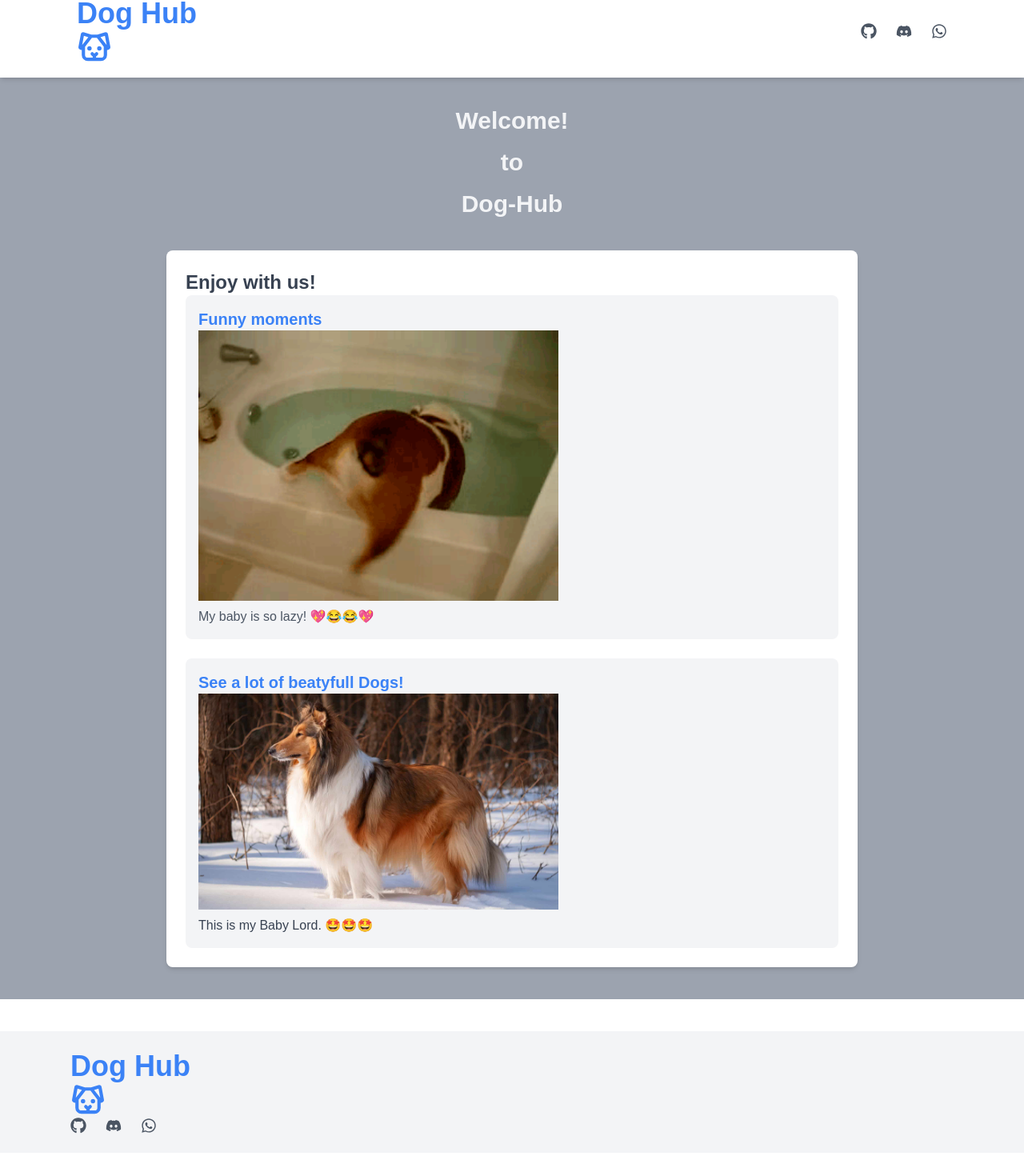
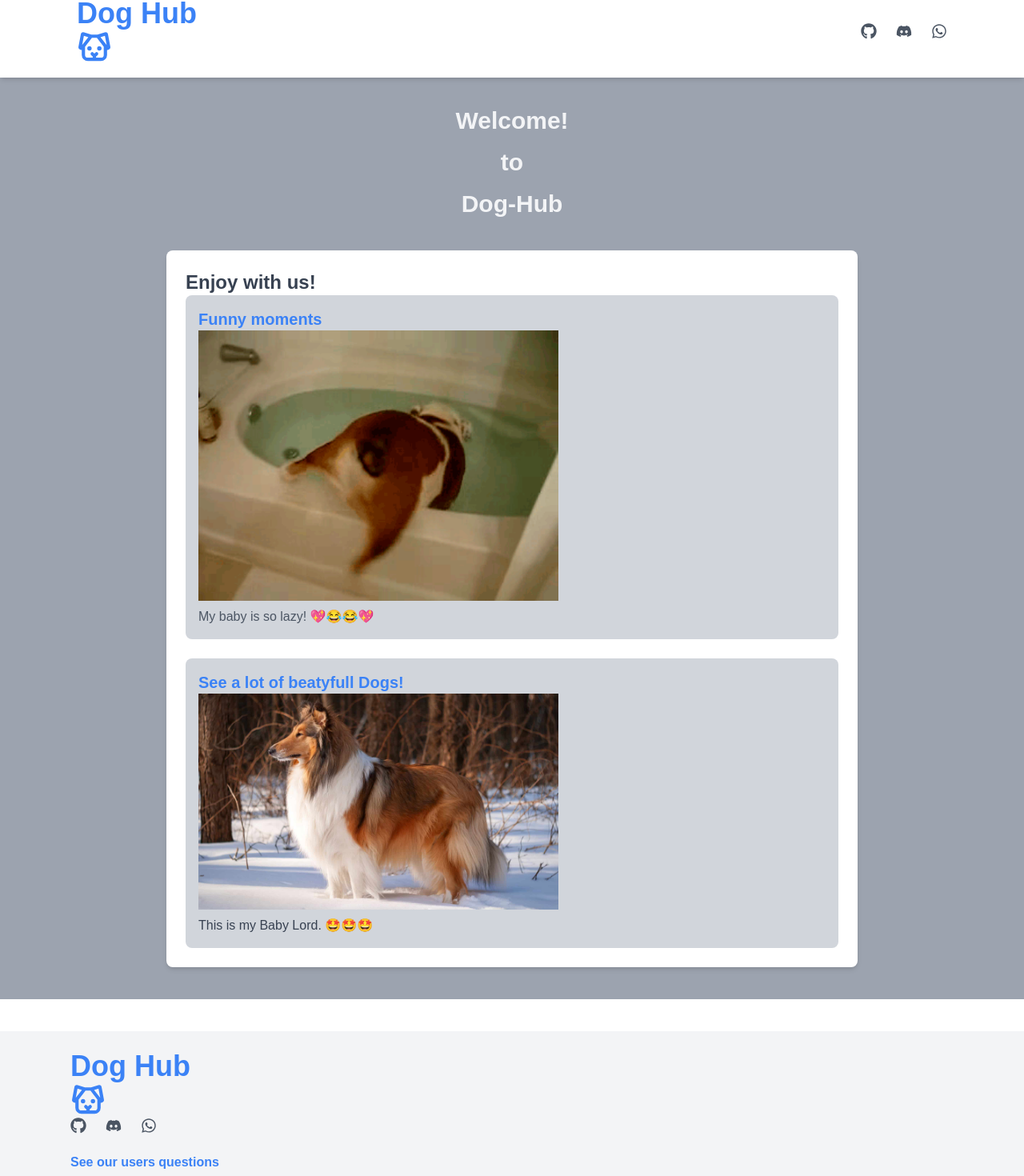
Before and after one commit to Babiel09/dog-front-end, a Next.js app: page / in a window 1280 px wide. Shown: the part 19-1489 px from the top of the page at 80% size. Before the commit the page ends 1460 px from the top, so only its background shows below. Built offline with nearby package versions, Linux system fonts and the light colour scheme.

Commit message:
fixed: New style in footer

```diff
--- a/src/components/footer/footer.tsx
+++ b/src/components/footer/footer.tsx
@@ -5,6 +5,7 @@ import { FaWhatsapp } from "react-icons/fa";
 import { FaDiscord } from "react-icons/fa";
 import { PiDogBold } from "react-icons/pi";
 import {useRouter} from "next/navigation";
+import Link from 'next/link'
 
 export default function Footer() {
   const rota = useRouter()
@@ -28,6 +29,10 @@ export default function Footer() {
                             </li>
                         </ul>
                     </div>
+                    <br />
+                    <div>
+                      <Link href='/questions' target="blanck">See our users questions</Link>
+                    </div>
                 </div>
         </div>
     </footer>
--- a/src/components/header/header.tsx
+++ b/src/components/header/header.tsx
@@ -13,7 +13,7 @@ export default function Header() {
         <header className="bg-white shadow-md py-4 fixed z-50 w-full">
             <nav className="max-w-6xl mx-auto flex justify-between items-center px-8">
                 <div className="hover:text-blue-500 transition-colors cursor-pointer">
-                    <h1 className="text-4xl font-bold text-blue-500">Dog Hub <PiDogBold size={44} onClick={()=>rota.push('/')}/></h1>
+                    <h1 className="text-4xl font-bold text-blue-500"  onClick={()=>rota.push('/')}>Dog Hub <PiDogBold size={44}  onClick={()=>rota.push('/')}/></h1>
                     </div>
                 <div className="font-bold text-blue-500">
                     <div>
--- a/src/components/main.tsx
+++ b/src/components/main.tsx
@@ -14,7 +14,7 @@ export default function MainPage() {
             <div className="mt-10 bg-white shadow-md rounded-lg p-6">
                     <h2 className="text-2xl font-semibold text-gray-700">Enjoy with us!</h2>
                 <section className="space-y-6">
-                    <div className="bg-gray-100 p-4 rounded-lg">
+                    <div className="bg-gray-300 p-4 rounded-lg">
                         <h2 className="text-xl font-semibold text-blue-500">Funny moments</h2>
                         <Image
                         src={Image1}
@@ -24,7 +24,7 @@ export default function MainPage() {
                         />
                         <p className="text-gray-600 mt-2">My baby is so lazy! 💖😂😂💖</p>
                     </div>
-                    <div className="bg-gray-100 p-4 rounded-lg">
+                    <div className="bg-gray-300 p-4 rounded-lg">
                         <h2 className="text-xl font-semibold text-blue-500">See a lot of beatyfull Dogs!</h2>
                         <Image
                         src={Image2}
```
